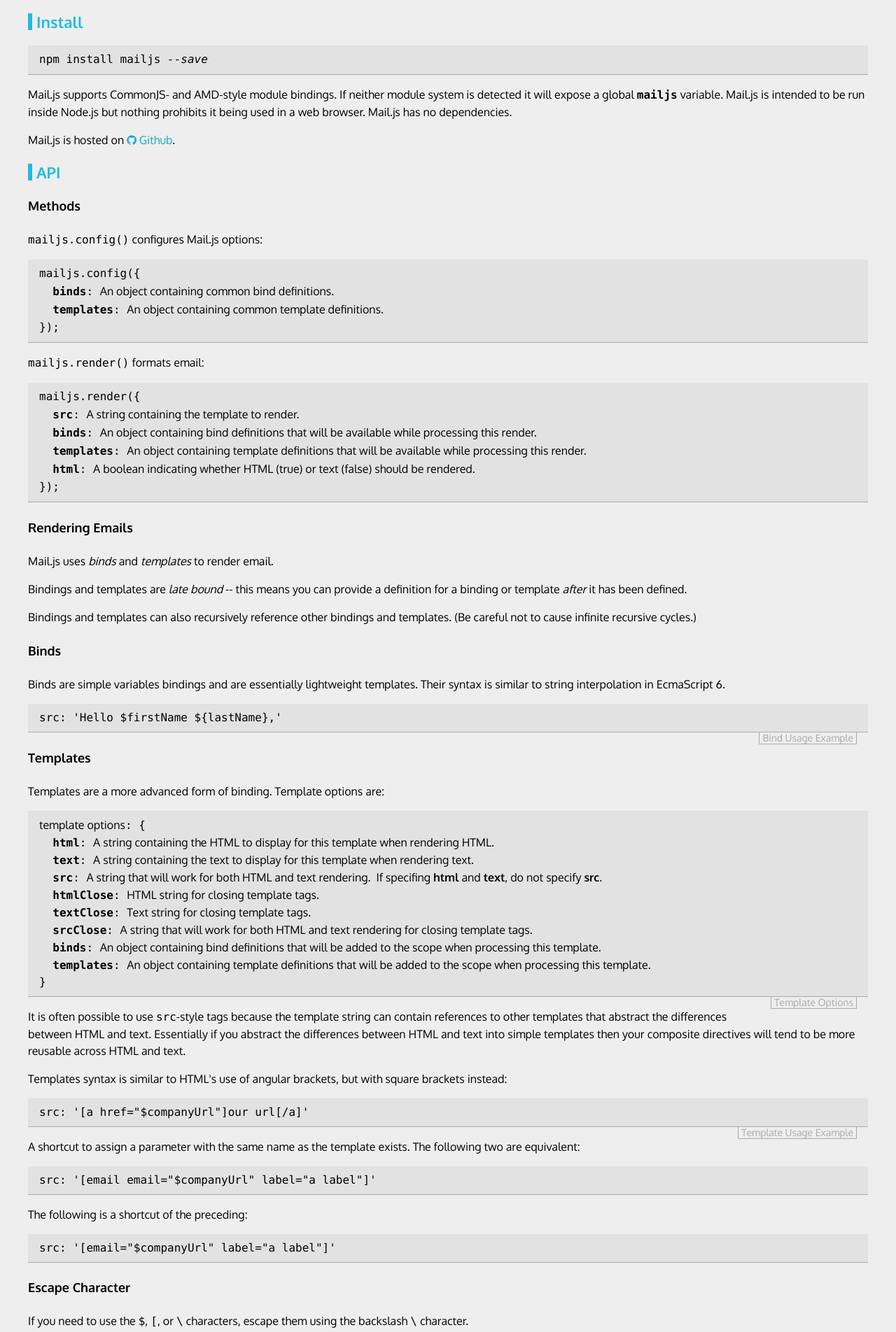
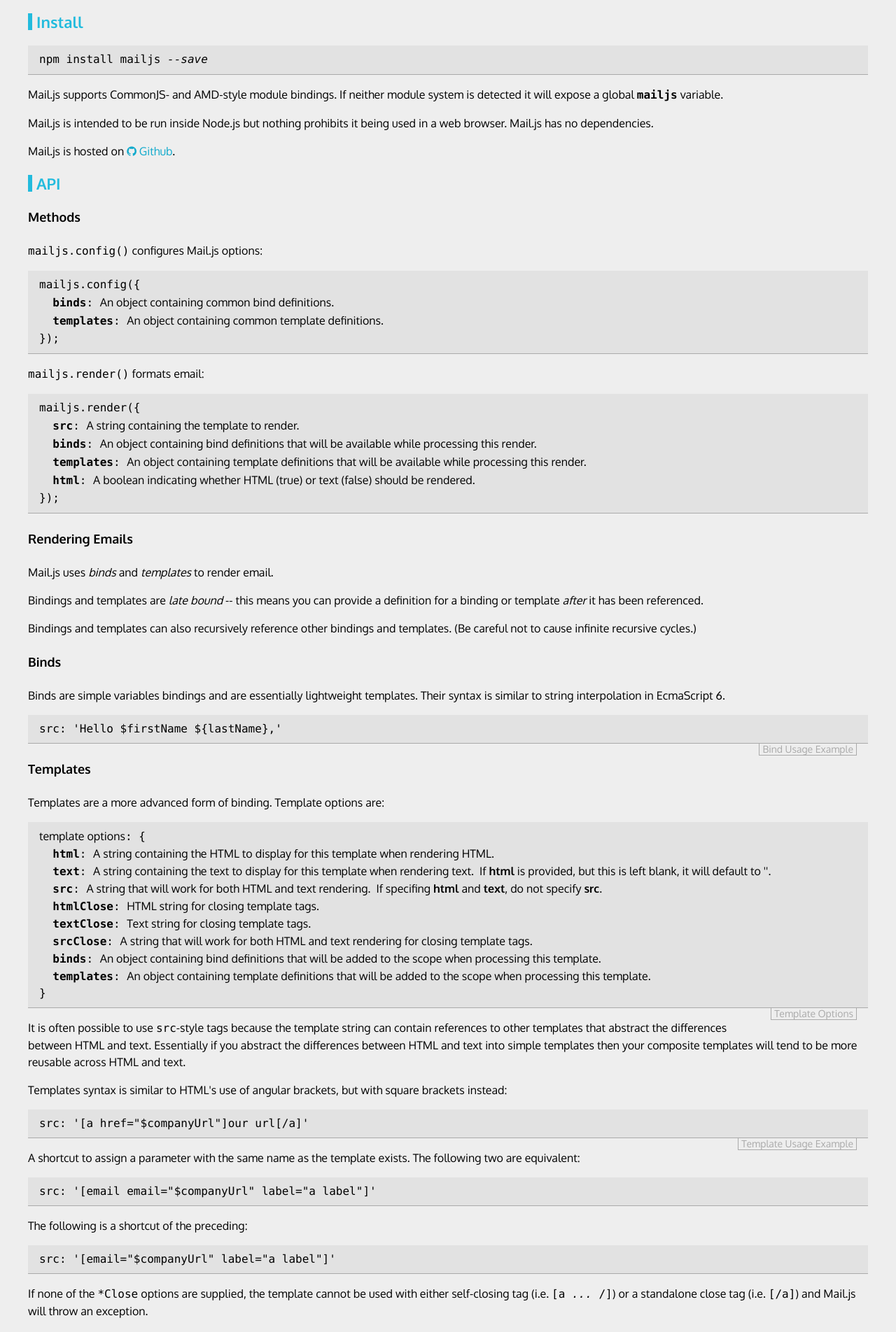
Before and after one commit to dimensia/mailjs, a plain HTML site: page index.html in a window 1280 px wide. Shown: the part 516-2420 px from the top of the page at 70% size. Drawn offline with Linux system fonts and the light colour scheme.

Commit message:
work on wrapper

```diff
--- a/index.html
+++ b/index.html
@@ -58,8 +58,11 @@
     <pre><code>npm install mailjs <i>--save</i></code></pre>
 
     <p>
-     Mail.js supports CommonJS- and AMD-style module bindings.  If neither module system is detected it will expose a global <span class="code"><b>mailjs</b></span> variable.  Mail.js is intended to be run inside
-     Node.js but nothing prohibits it being used in a web browser.  Mail.js has no dependencies.
+     Mail.js supports CommonJS- and AMD-style module bindings.  If neither module system is detected it will expose a global <span class="code"><b>mailjs</b></span> variable.
+    </p>
+
+    <p>
+     Mail.js is intended to be run inside Node.js but nothing prohibits it being used in a web browser.  Mail.js has no dependencies.
     </p>
 
     <p>
@@ -95,7 +98,7 @@
     </p>
     <p>
      Bindings and templates are <i>late bound</i> -- this means you can provide a definition for a binding or template
-     <i>after</i> it has been defined.
+     <i>after</i> it has been referenced.
     </p>
     <p>
      Bindings and templates can also recursively reference other bindings and templates.  (Be careful not to cause
@@ -118,7 +121,7 @@
     </p>
 <pre class="code"><span class="desc">template options</span>: {
   <b>html</b>: <span class="desc">A string containing the HTML to display for this template when rendering HTML.</span>
-  <b>text</b>: <span class="desc">A string containing the text to display for this template when rendering text.</span>
+  <b>text</b>: <span class="desc">A string containing the text to display for this template when rendering text.  If <b>html</b> is provided, but this is left blank, it will default to ''.</span>
   <b>src</b>: <span class="desc">A string that will work for both HTML and text rendering.  If specifing <b>html</b> and <b>text</b>, do not specify <b>src</b>.</span>
   <b>htmlClose</b>: <span class="desc">HTML string for closing template tags.</span>
   <b>textClose</b>: <span class="desc">Text string for closing template tags.</span>
@@ -131,7 +134,7 @@
     <p>
      It is often possible to use <span class="code">src</span>-style tags because the template string can contain references to other templates that abstract the
      differences between HTML and text.  Essentially if you abstract the differences between HTML and text into simple templates then your composite
-     directives will tend to be more reusable across HTML and text.
+     templates will tend to be more reusable across HTML and text.
     </p>
     <p>
      Templates syntax is similar to HTML's use of angular brackets, but with square brackets instead:
@@ -147,6 +150,11 @@
     <p>The following is a shortcut of the preceding:</p>
 
     <pre class="code">src: '[email="$companyUrl" label="a label"]'</pre>
+
+    <p>
+     If none of the <span class="code">*Close</span> options are supplied, the template cannot be used with either self-closing tag (i.e. <span class="code">[a <i>...</i> /]</span>)
+     or a standalone close tag (i.e. <span class="code">[/a]</span>) and Mail.js will throw an exception.
+    </p>
 
     <h4>Escape Character</h4>
 
@@ -219,7 +227,7 @@
     <p>A simple <span class="code">render</span> example:</p>
 
 <pre class="code">mailjs.render({
-  src: 'Thank you for your order.  Contact us at [email=$companyEmail]',
+  src: 'Thank you for your order.  Contact us at [email=$companyEmail] if you have any problems.',
   binds: {
     title: '$company -- Order Complete'
   },
```
